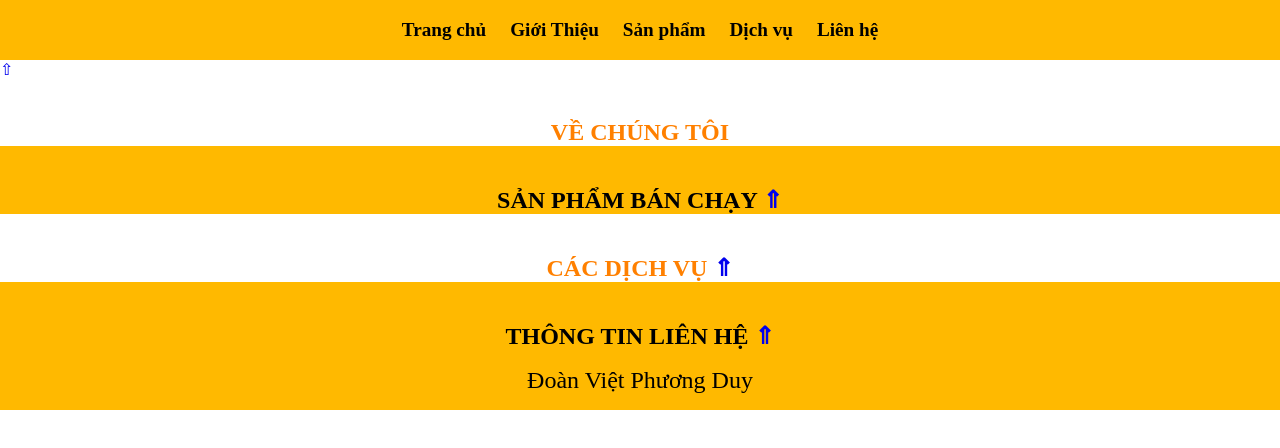
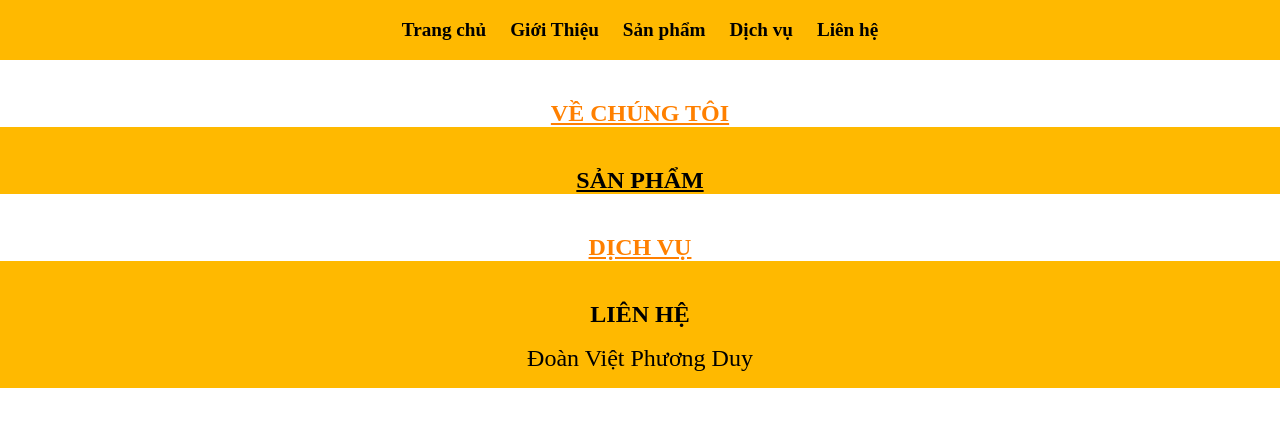
Before and after one commit to duyduy435789/ASM1, a plain HTML site: page index.html in a window 1280 px wide. Drawn offline with Linux system fonts and the light colour scheme; no server answers.

Commit message:
Update index.html

```diff
--- a/index.html
+++ b/index.html
@@ -17,21 +17,20 @@
             <a href="#lien_he">Liên hệ</a>
         </nav>
         <main>
-            <a href="#top" id="gotop">&#8679;</a>
             <section id="gioi_thieu">
-                <h2>Về chúng tôi </h2>
+                <h2 style="text-decoration:underline">Về Chúng Tôi</h2>
                 <div id="data"></div>
             </section>
             <section id="san_pham">
-                <h2>Sản phẩm bán chạy <a href="#top">&#8657;</a></h2>
+                <h2 style="text-decoration:underline">Sản Phẩm </h2>
                 <div id="data"></div>
             </section>
             <section id="dich_vu">
-                <h2>Các dịch vụ <a href="#top">&#8657;</a></h2>
+                <h2 style="text-decoration:underline">Dịch Vụ </h2>
                 <div id="data"></div>
             </section>
             <section id="lien_he">
-                <h2>Thông tin liên hệ  <a href="#top">&#8657;</a> </h2>
+                <h2>Liên hệ </h2>
                 <div id="data"></div>
             </section>
         </main>
```
